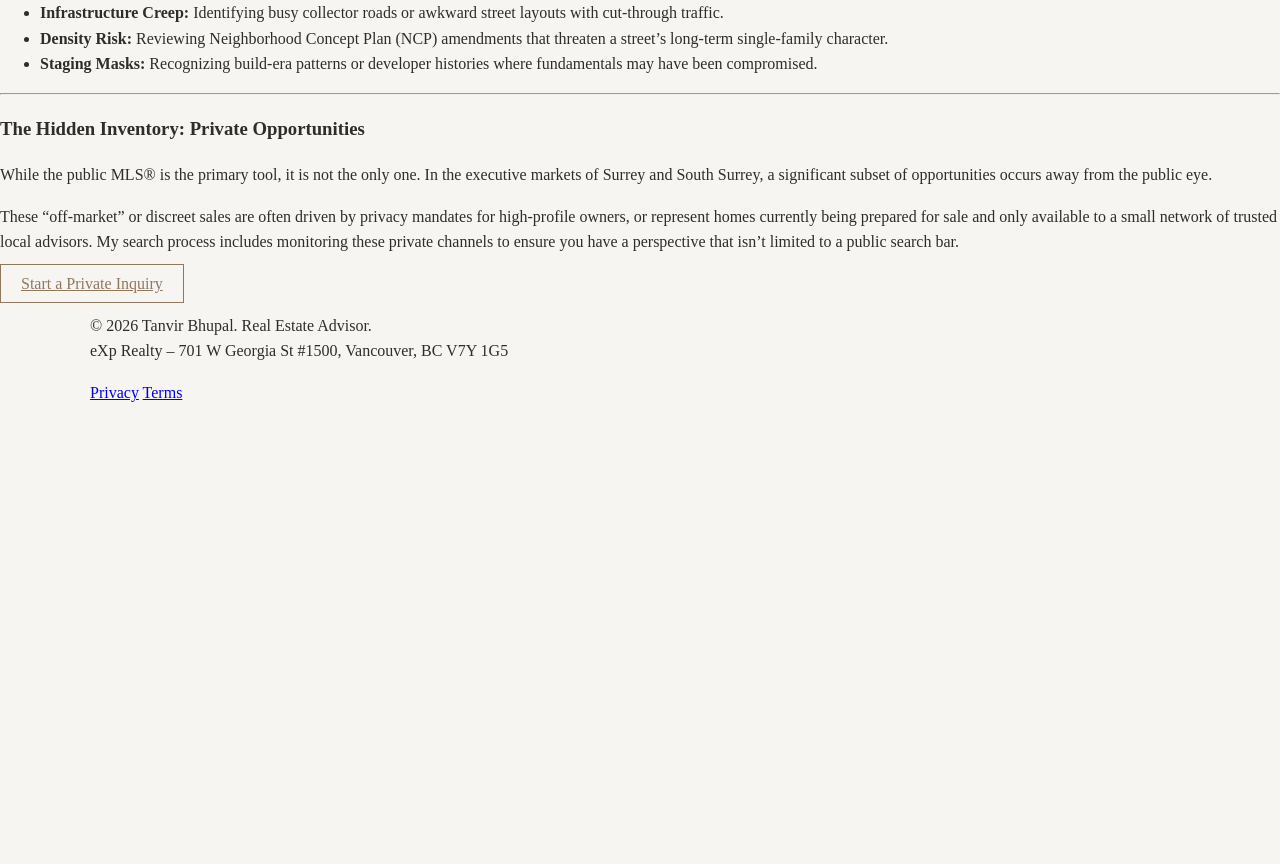
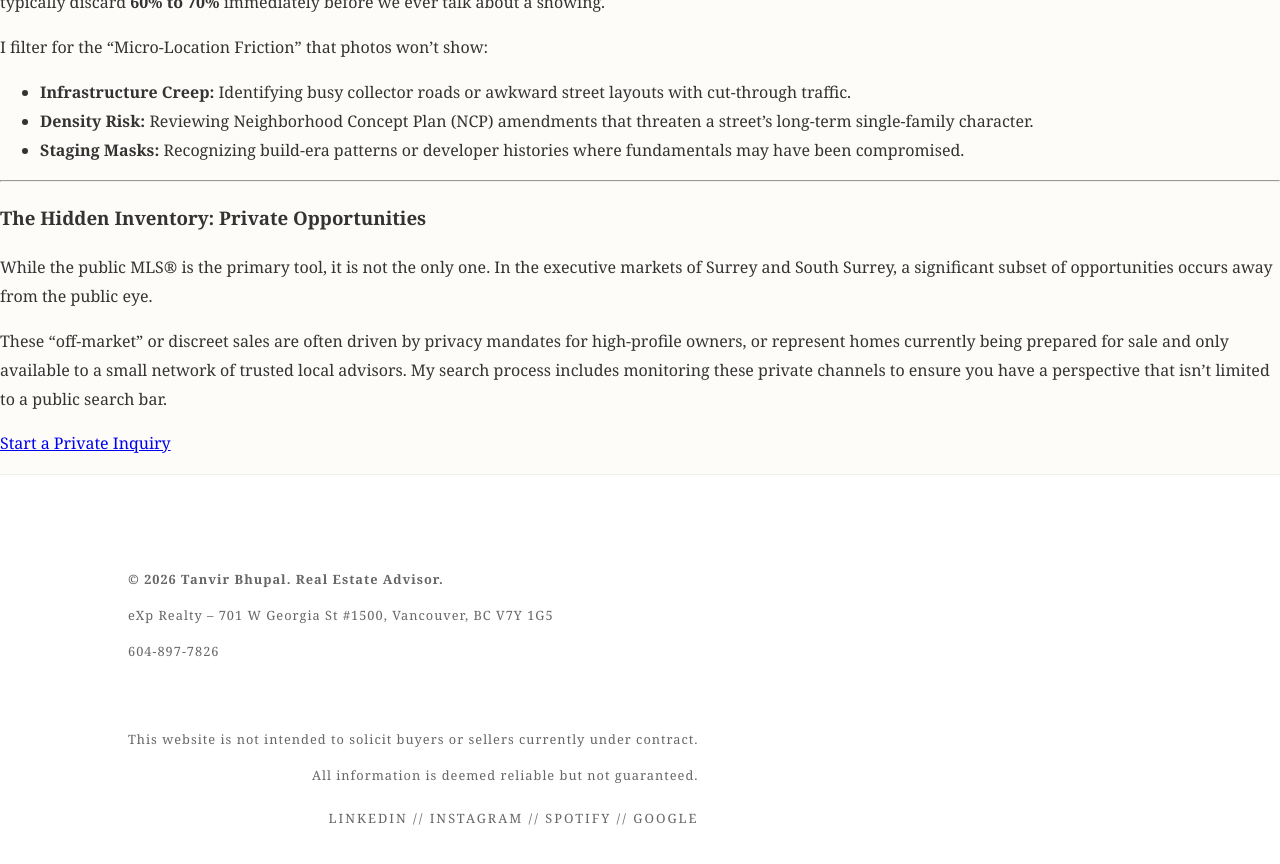
Before and after one commit to gvancouverhomes/tanvirbhupal-site, a Jekyll site: the page built from search.md, in a window 1280 px wide and 900 px high, scrolled down 685 px. Shown: the top 864 px of the window. Built offline with Jekyll 4.4.1, drawn with Linux system fonts in a browser that asks for light colours; before the commit the page ends 1090 px from its top, so only the background shows below that; some of the changed text lies outside the part shown.

Commit message:
arch: implement master Jekyll layout with global header and footer

```diff
--- a/_layouts/default.html
+++ b/_layouts/default.html
@@ -1,20 +1,44 @@
+---
+---
 <!DOCTYPE html>
 <html lang="en">
 <head>
-  <meta charset="UTF-8">
-  <meta name="viewport" content="width=device-width, initial-scale=1.0">
-  <title>{{ page.title }} | {{ site.title }}</title>
-  <meta name="description" content="{{ page.description | default: site.description }}">
-
-  <link rel="stylesheet" href="{{ '/assets/css/app.css' | relative_url }}">
+    <meta charset="UTF-8">
+    <meta name="viewport" content="width=device-width, initial-scale=1.0">
+    <title>{{ page.title }} | Tanvir Bhupal</title>
+    <link rel="stylesheet" href="{{ '/assets/css/style.css' | relative_url }}">
 </head>
 <body>
-  {% include header.html %}
 
-  <main>
-    {{ content }}
-  </main>
+    <header style="display: flex; justify-content: space-between; align-items: center; padding: 30px 10%; border-bottom: 1px solid rgba(0,0,0,0.05);">
+        <a href="/" style="font-size: 1.1rem; letter-spacing: 3px; text-transform: uppercase; font-weight: bold; color: #1a1a1a; text-decoration: none;">TANVIR BHUPAL</a>
+        <nav>
+            <a href="/" style="text-decoration: none; color: #666; margin-left: 30px; font-size: 0.75rem; text-transform: uppercase; letter-spacing: 2px;">Advisory</a>
+            <a href="/intelligence" style="text-decoration: none; color: #666; margin-left: 30px; font-size: 0.75rem; text-transform: uppercase; letter-spacing: 2px;">The Briefing</a>
+            <a href="mailto:tanvir@realeasy.info" style="text-decoration: none; color: #666; margin-left: 30px; font-size: 0.75rem; text-transform: uppercase; letter-spacing: 2px;">Contact</a>
+        </nav>
+    </header>
 
-  {% include footer.html %}
+    <main>
+        {{ content }}
+    </main>
+
+    <footer style="padding: 80px 10%; border-top: 1px solid #eee; background: #fff; font-size: 0.8rem;">
+      <div style="display: flex; justify-content: space-between; flex-wrap: wrap; gap: 40px;">
+        <div>
+          <p><strong>© 2026 Tanvir Bhupal. Real Estate Advisor.</strong></p>
+          <p>eXp Realty – 701 W Georgia St #1500, Vancouver, BC V7Y 1G5</p>
+          <p>604-897-7826</p>
+        </div>
+        <div style="text-align: right; color: #666;">
+          <p>This website is not intended to solicit buyers or sellers currently under contract.</p>
+          <p>All information is deemed reliable but not guaranteed.</p>
+          <div style="margin-top: 20px; letter-spacing: 2px;">
+            LINKEDIN // INSTAGRAM // SPOTIFY // GOOGLE
+          </div>
+        </div>
+      </div>
+    </footer>
+
 </body>
 </html>
```
